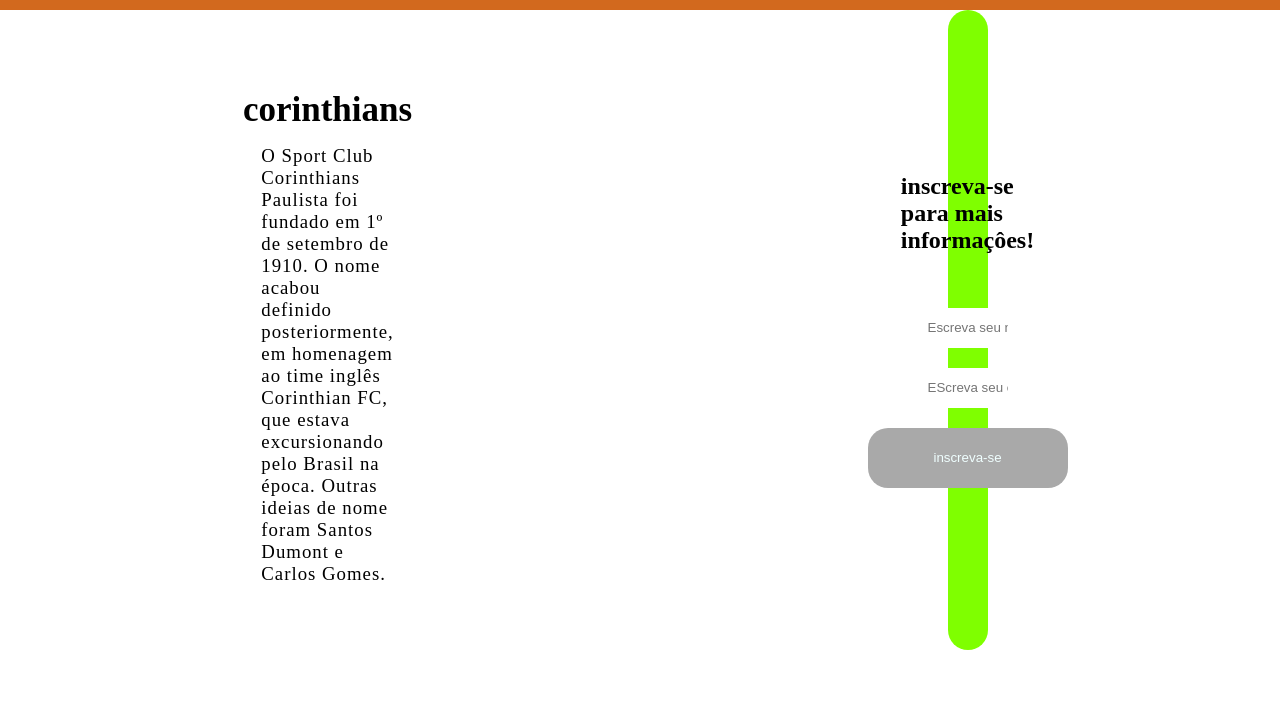
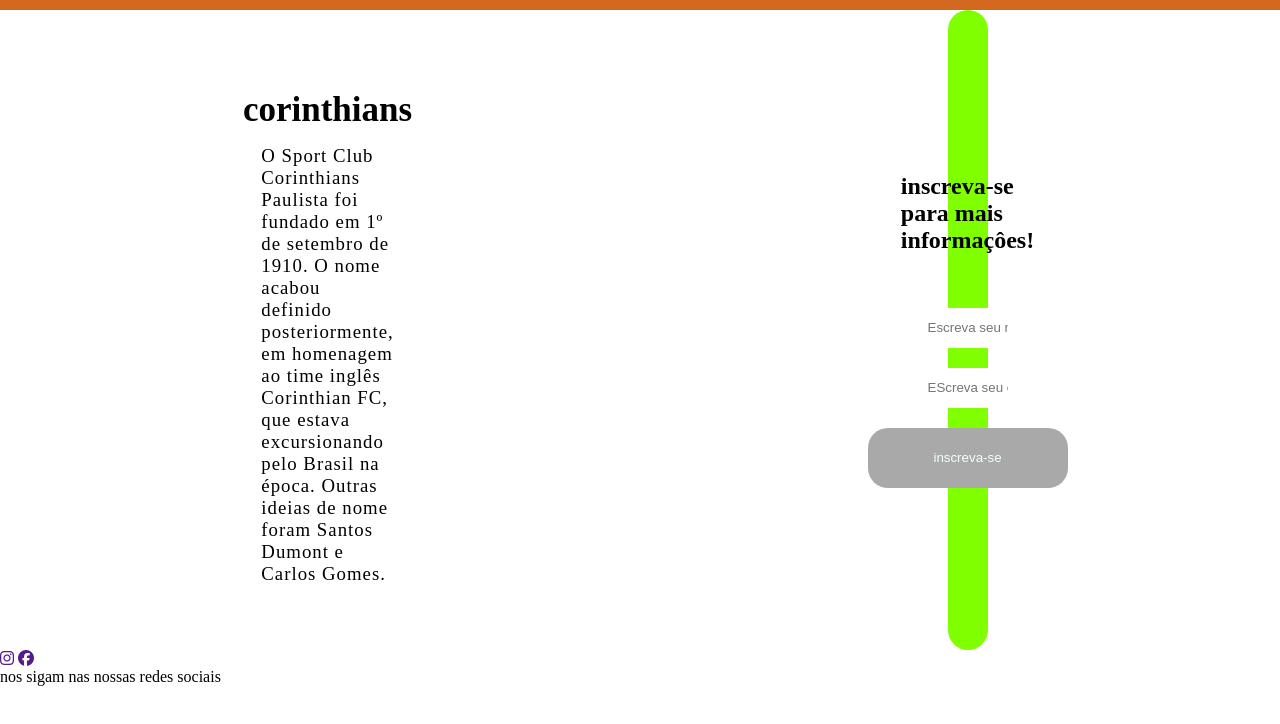
Before and after one commit to kaue2008/feito-pelo-ADM-kaue, a plain HTML site: page index.html in a window 1280 px wide. Shown: the part 54-778 px from the top of the page. Drawn offline with Linux system fonts and the light colour scheme.

Commit message:
index.html

```diff
--- a/index.html
+++ b/index.html
@@ -3,7 +3,7 @@
 <head>
     <meta charset="UTF-8">
     <meta name="viewport" content="width=device-width, initial-scale=1.0">
-    <title>Documento d kaue</title>
+    <title>Documento de kaue</title>
     <link rel="stylesheet" href="style.css">
 </head>
 <body>
@@ -139,6 +139,15 @@
         <input id="btn" type="button" value="inscreva-se">
     </div>
 </section>
-    <footer></footer>
+<footer class="animes">
+    <div>
+        <a href=""><i class="fa-brands fa-instagram"></i></a>
+        <a href=""><i class="fa-brands fa-facebook"></i></a>
+        <a href=""></a>
+    </div>
+    <p>nos sigam nas nossas redes sociais</p>
+</footer>
+    <script src="https://kit.fontawesome.com/727f476655.js" crossorigin="anonymous"></script>
+
 </body>
 </html>
```
